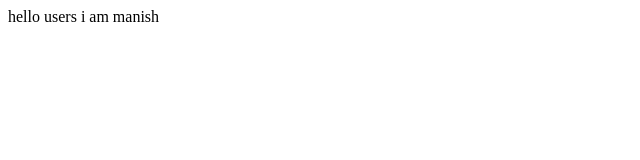
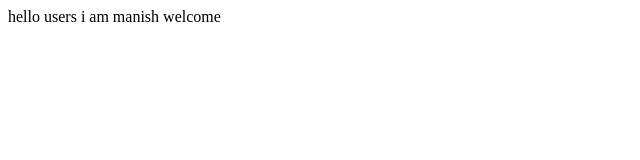
Before and after one commit to Manish-kumar-Mandal/manishdemo, a plain HTML site: page index.html in a window 1280 px wide. Shown: the full height of the page, 0-640 px from the left. Drawn offline with Linux system fonts and the light colour scheme.

Commit message:
changes made a word

```diff
--- a/index.html
+++ b/index.html
@@ -6,6 +6,6 @@
     <title>Document</title>
 </head>
 <body>
-    hello users i am manish
+    hello users i am manish welcome
 </body>
 </html>
```
